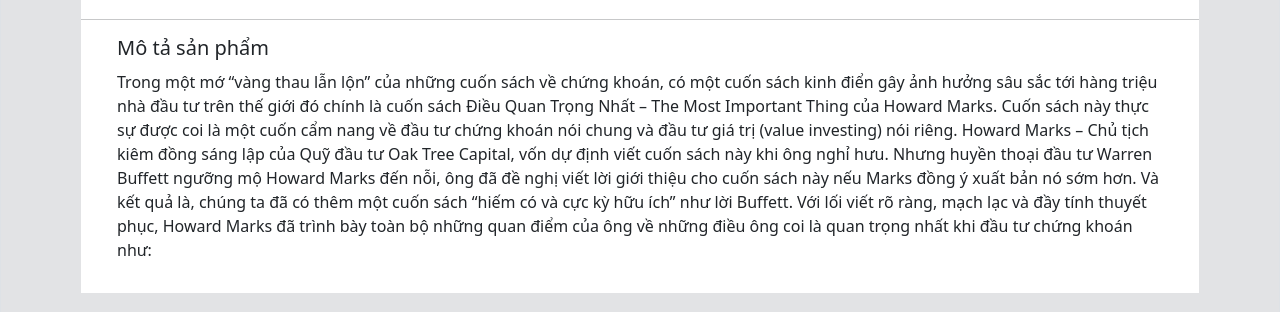
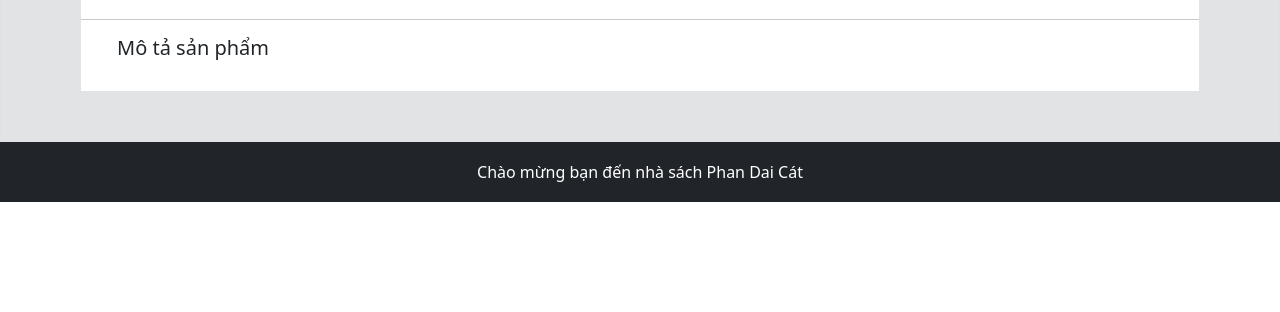
Before and after one commit to DaiCatPhan/BOOK-FRONEND-VUEJS, a Vue app: page /books/1 in a window 1280 px wide. Shown: the part 539-851 px from the top of the page. After the commit the page ends 800 px from the top, so only its background shows below. Built offline with nearby package versions, Linux system fonts and the light colour scheme; no server answers.

Commit message:
module handle đặt hàng

```diff
--- a/src/layouts/AdminLayout/AdminLayout.vue
+++ b/src/layouts/AdminLayout/AdminLayout.vue
@@ -84,7 +84,7 @@ const handleLogout = async () => {
           >
         </a-sub-menu>
         <a-menu-item key="6">
-          <span>File</span>
+          <span  @click="handleLogout">Log out</span>
         </a-menu-item>
       </a-menu>
     </a-layout-sider>
@@ -97,9 +97,6 @@ const handleLogout = async () => {
               {{ profileAdmin?._Email }}
               <template #overlay>
                 <a-menu>
-                  <a-menu-item key="1"> Hồ sơ của tôi </a-menu-item>
-                  <a-menu-item key="2"> Giỏ hàng của tôi </a-menu-item>
-                  <a-menu-item key="3"> Lịch sử mua hàng </a-menu-item>
                   <a-menu-item key="4" @click="handleLogout">
                     Log out
                   </a-menu-item>
--- a/src/service/api.js
+++ b/src/service/api.js
@@ -63,6 +63,10 @@ const read_DAT_HANG = async (rawData) => {
 const delete_DAT_HANG = async (rawData) => {
   return axios.delete(`/api/v1/order/delete`, { data: rawData });
 };
+
+const dashboard_DAT_HANG = async () => {
+  return axios.get(`/api/v1/order/dashboard`);
+};
 // MODULE DAT_HANG_CHI_TIET
 // MODULE HANG_HOA
 // MODULE AUTHENTICATION
@@ -93,6 +97,7 @@ export default {
   update_DAT_HANG,
   read_DAT_HANG,
   delete_DAT_HANG,
+  dashboard_DAT_HANG,
 
   // MODULE VO_HANG
   readPanigation_VO_HANG,
--- a/src/views/admin/Dashboard/Dashboard.vue
+++ b/src/views/admin/Dashboard/Dashboard.vue
@@ -1,35 +1,50 @@
+<script setup>
+import { onMounted, ref } from "vue";
+import Service from "../../../service/api";
+
+const data = ref({});
+
+const fetchData = async () => {
+  const res = await Service.dashboard_DAT_HANG();
+  if (res && res.data.EC === 0) {
+    data.value = res.data.DT;
+  }
+};
+onMounted(() => {
+  fetchData();
+});
+</script>
+
 <template>
   <div class="row">
-    <div class="col-lg col-md-3 dashboardItem mx-2">
+    <div class="col-lg col-md-3 dashboardItem mx-2 border ">
       <div class="p-2 fs-5">
         <div>Manager Book</div>
-        <div>Total book : 70 quyển</div>
+        <div>Total book : {{ data?.product }}</div>
       </div>
     </div>
 
-    <div class="col-lg col-md-3 dashboardItem mx-2">
+    <div class="col-lg col-md-3 dashboardItem mx-2 border">
       <div class="p-2 fs-5">
         <div>Manager User</div>
-        <div>Total Account : 70 quyển</div>
+        <div>Total Account : {{ data?.customers }}</div>
       </div>
     </div>
 
-    <div class="col-lg col-md-3 dashboardItem mx-2">
+    <div class="col-lg col-md-3 dashboardItem mx-2 border">
       <div class="p-2 fs-5">
         <div>Manager Order</div>
-        <div>Total Order : 70 quyển</div>
+        <div>Total Order : {{ data?.order }}</div>
       </div>
     </div>
   </div>
 </template>
 
-<script setup>
-</script>
+
 
 <style>
 .dashboardItem {
   height: 150px;
-  border: 1px solid black;
   border-radius: 10px;
 }
 </style>
--- a/src/views/admin/ManagerBook/components/ModalUpdateBook/ModalUpdateBook.vue
+++ b/src/views/admin/ManagerBook/components/ModalUpdateBook/ModalUpdateBook.vue
@@ -22,9 +22,10 @@ const dataUpdate = ref({
   HinhHH: "",
   TheLoai: "",
 });
+const confirmLoading = ref(false);
+
 
 const imagePage = ref("");
-const confirmLoading = ref(false);
 
 watchEffect(() => {
   dataUpdate.value.idProduct = props.dataModalUpdate._id || "";
--- a/src/views/customer/Cart/Cart.vue
+++ b/src/views/customer/Cart/Cart.vue
@@ -123,9 +123,6 @@ const handleStepsSecond = async () => {
         return;
       }
 
-      console.log("DataUpdateCustomer", DataUpdateCustomer);
-      console.log("DataOrder", DataOrder);
-
       const apiOrder = await Service.create_DAT_HANG({
         DataUpdateCustomer,
         DataOrder,
@@ -137,6 +134,8 @@ const handleStepsSecond = async () => {
         message.success("Đặt hàng thành công");
         currentStep.value = 2;
         fetchData();
+      } else {
+        toast.error(apiOrder.data.EM);
       }
     }
   } catch (error) {
--- a/src/views/resources/BookDetail/BookDetail.vue
+++ b/src/views/resources/BookDetail/BookDetail.vue
@@ -156,20 +156,7 @@ const handleBuyBook = async () => {
         <div class="description px-5">
           <h5>Mô tả sản phẩm</h5>
           <p>
-            Trong một mớ “vàng thau lẫn lộn” của những cuốn sách về chứng khoán,
-            có một cuốn sách kinh điển gây ảnh hưởng sâu sắc tới hàng triệu nhà
-            đầu tư trên thế giới đó chính là cuốn sách Điều Quan Trọng Nhất –
-            The Most Important Thing của Howard Marks. Cuốn sách này thực sự
-            được coi là một cuốn cẩm nang về đầu tư chứng khoán nói chung và đầu
-            tư giá trị (value investing) nói riêng. Howard Marks – Chủ tịch kiêm
-            đồng sáng lập của Quỹ đầu tư Oak Tree Capital, vốn dự định viết cuốn
-            sách này khi ông nghỉ hưu. Nhưng huyền thoại đầu tư Warren Buffett
-            ngưỡng mộ Howard Marks đến nỗi, ông đã đề nghị viết lời giới thiệu
-            cho cuốn sách này nếu Marks đồng ý xuất bản nó sớm hơn. Và kết quả
-            là, chúng ta đã có thêm một cuốn sách “hiếm có và cực kỳ hữu ích”
-            như lời Buffett. Với lối viết rõ ràng, mạch lạc và đầy tính thuyết
-            phục, Howard Marks đã trình bày toàn bộ những quan điểm của ông về
-            những điều ông coi là quan trọng nhất khi đầu tư chứng khoán như:
+            {{ bookDetail?.MoTaHH }}
           </p>
         </div>
       </div>
```
